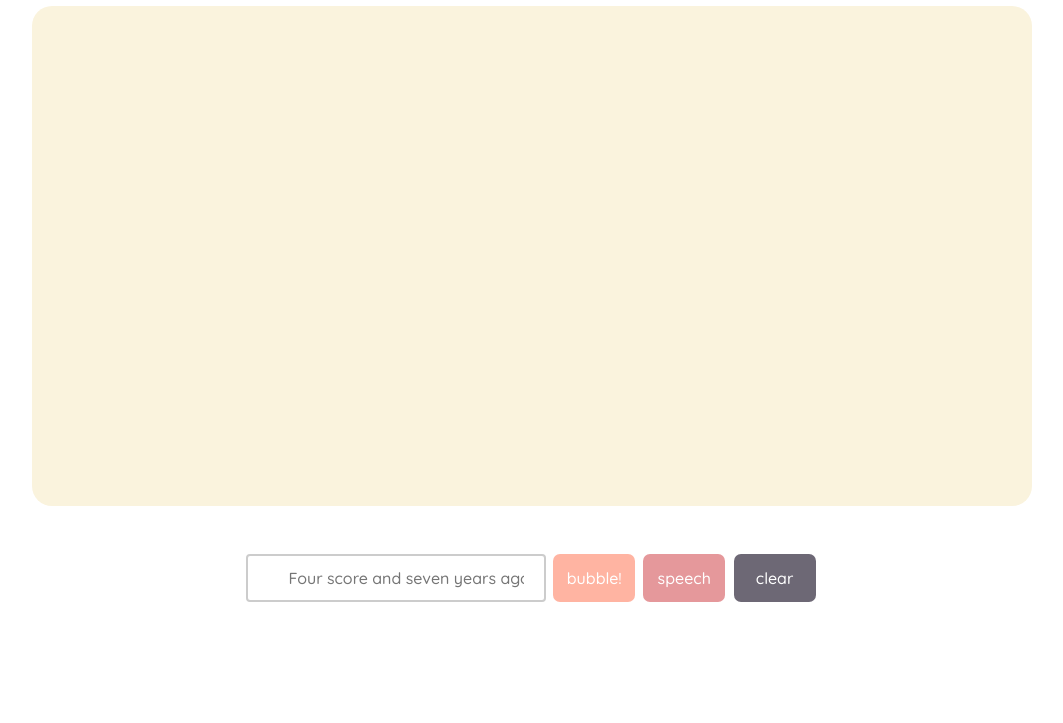
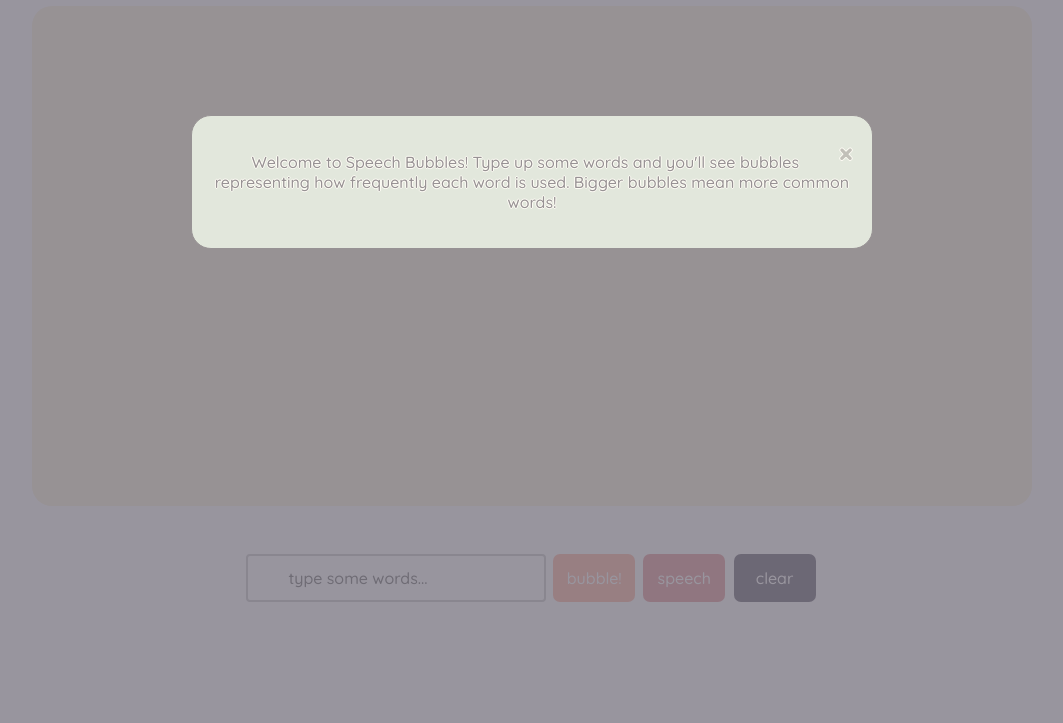
Before and after one commit to aklee2106/speech_bubbles, a website built with webpack: page index.html in a window 1280 px wide. Shown: the part 77-800 px from the top of the page, without its empty margins (108-1171 px from the left). Built offline with nearby package versions, Linux system fonts and the light colour scheme.

Commit message:
add modal

```diff
--- a/index.html
+++ b/index.html
@@ -17,13 +17,21 @@
   <body>
 
 		<h1>speech bubbles</h1>
+		<div class='modal'>
+			<div class='modal-content'>
+				<span class='close'>&times;</span>
+				<p>Welcome to Speech Bubbles! Type up some words and you'll see bubbles representing
+					how frequently each word is used. Bigger bubbles mean more common words!
+				</p>
+			</div>
+		</div>
 
 		<svg class="main-container" id="circles-container"></svg>
 
 		<div id="word-preview"></div>
 
 		<form id="submit-form">
-			<input class="user-input" type="text" placeholder="Four score and seven years ago...">
+			<input class="user-input" type="text" placeholder="type some words...">
 			<button id="submit">bubble!</button>
 			<button id="speech">speech</button>
 			<button id="clear">clear</button>
--- a/src/scripts/circles.js
+++ b/src/scripts/circles.js
@@ -8,6 +8,18 @@ document.addEventListener('DOMContentLoaded', ()=> {
   const mainContainer = document.querySelector('.main-container');
   const tooltip = d3.select('#word-preview')
   // const fakeWords = [];
+
+  const modal = document.querySelector('.modal');
+  const xbutton = document.querySelector('.close');
+
+  xbutton.addEventListener('click', (e) => {
+    modal.style.display = 'none';
+  });
+
+  window.addEventListener('click', (e)=>{
+    if (e.target === modal) modal.style.display = 'none';
+  });
+
 
   clearButton.addEventListener("click", (e)=> {
 
--- a/src/scripts/speeches.js
+++ b/src/scripts/speeches.js
@@ -1,10 +1,13 @@
 speeches = [
   `Four score and seven years ago our fathers brought forth
   upon this continent, a new nation, conceived in liberty,
-  and dedicated to the proposition that all men are created equal`,
+  and dedicated to the proposition that all men are created equal
+  Now we are engaged in a great civil war, testing whether that nation,
+  or any nation so conceived, and so dedicated, can long endure. We are met
+  on a great battle field of that war.`,
 
   `I have a dream that one day this nation will rise up and live out
-  the true meaning of its creed: We hold these truths to be self-evident,
+  the true meaning of its creed: We hold these truths to be self evident
   that all men are created equal. I have a dream that one day on the red hills
   of Georgia, the sons of former slaves and the sons of former slave owners
   will be able to sit down together at the table of brotherhood.`,
--- a/src/styles/index.css
+++ b/src/styles/index.css
@@ -12,6 +12,42 @@ body {
 
 body > h1 {
   /* font-size: 40px; */
+}
+
+.modal{
+  /* display: none;  */
+  position: fixed;
+  z-index: 2;
+  left: 0;
+  top: 0;
+  width: 100%;
+  height: 100%;
+  background-color: #6d6875;
+  opacity: 70%;
+}
+
+.modal-content {
+  background-color: #d8e2dc;
+  margin: 15% auto;
+  padding: 20px;
+  border: 1px solid #6d6875;
+  width: 50%;
+  border-radius: 20px;
+  opacity: 100%;
+}
+
+.close {
+  color: #aaa;
+  float: right;
+  font-size: 28px;
+  font-weight: bold;
+}
+
+.close:hover,
+.close:focus {
+  color: #e5989b;
+  text-decoration: none;
+  cursor: pointer;
 }
 
 .main-container {
@@ -70,8 +106,9 @@ button {
 
 #word-preview{
   height: 40px;
-  width: 100px;
+  /* width: 150px; */
   margin: auto;
+  font-size: 18px;
 }
 
 
```
Also changed, not shown: dist/main.css, dist/main.js.
